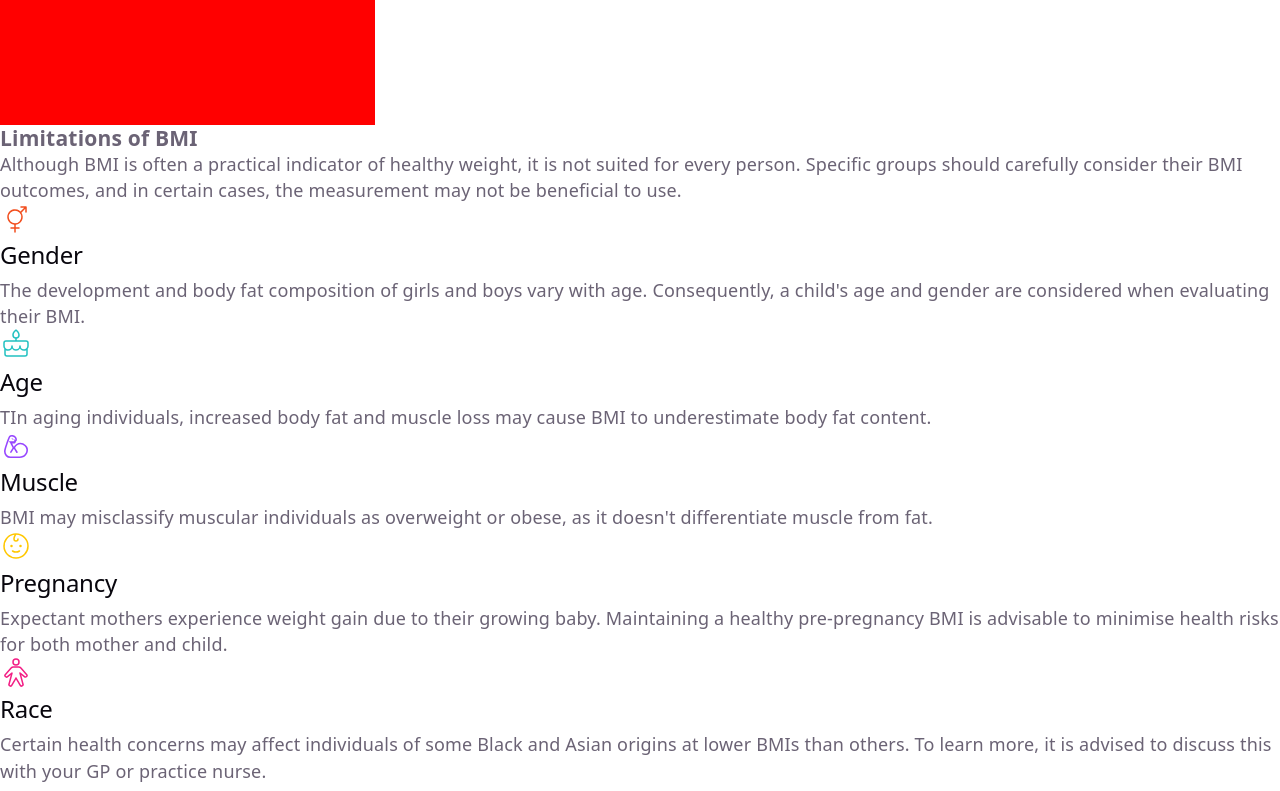
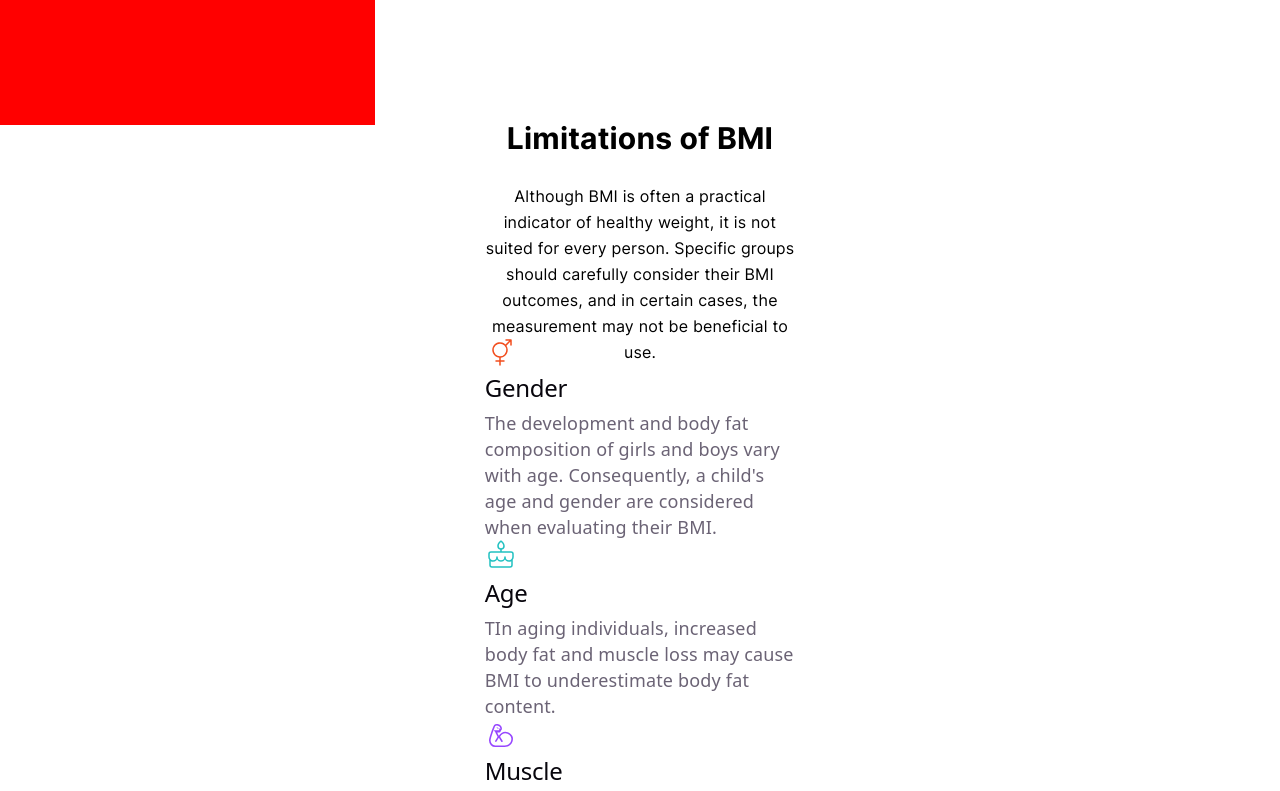
Before and after one commit to rafaelmirandaa/bmi-calculator, a website built with Vite: page bmi-calculator/index.html in a window 1280 px wide. Shown: the part 2880-3671 px from the top of the page. Built offline with nearby package versions, Linux system fonts and the light colour scheme.

Commit message:
avanzando 1%

```diff
--- a/bmi-calculator/index.html
+++ b/bmi-calculator/index.html
@@ -117,6 +117,7 @@
   </section>
   <section class="limitations">
     <div class="limitations_container">
+      <div class="limitations_title">
         <h3>Limitations of BMI</h3>
         <p>Although BMI is often a practical indicator of healthy weight, it is not suited for every person. Specific groups should carefully consider their BMI outcomes, and in certain cases, the measurement may not be beneficial to use.</p>
       </div>
@@ -128,8 +129,6 @@
             </div>
               <p>The development and body fat composition of girls and boys vary with age. Consequently, a child's age and gender are considered when evaluating their BMI.</p>
         </div>
-    </div>
-    <div class="limitations_description">
         <div class="descriptions">
             <div class="descriptions_title">
               <img src="/images/icon-age.svg" alt="">
@@ -137,8 +136,6 @@
             </div>
               <p>TIn aging individuals, increased body fat and muscle loss may cause BMI to underestimate body fat content.</p>
         </div>
-    </div>
-    <div class="limitations_description">
         <div class="descriptions">
             <div class="descriptions_title">
               <img src="/images/icon-muscle.svg" alt="">
@@ -146,8 +143,6 @@
             </div>
               <p>BMI may misclassify muscular individuals as overweight or obese, as it doesn't differentiate muscle from fat.</p>
         </div>
-    </div>
-    <div class="limitations_description">
         <div class="descriptions">
             <div class="descriptions_title">
               <img src="/images/icon-pregnancy.svg" alt="">
@@ -155,8 +150,6 @@
             </div>
               <p>Expectant mothers experience weight gain due to their growing baby. Maintaining a healthy pre-pregnancy BMI is advisable to minimise health risks for both mother and child.</p>
         </div>
-    </div>
-    <div class="limitations_description">
         <div class="descriptions">
             <div class="descriptions_title">
               <img src="/images/icon-race.svg" alt="">
@@ -165,6 +158,8 @@
               <p>Certain health concerns may affect individuals of some Black and Asian origins at lower BMIs than others. To learn more, it is advised to discuss this with your GP or practice nurse.</p>
         </div>
       </div>
+    </div>
+    </div>
   </section>
   <script type="module" src="/src/main.js"></script>
   </body>
--- /dev/null
+++ b/bmi-calculator/src/scss/header/_limitations.scss
@@ -0,0 +1,35 @@
+.limitations{
+    width: 327px;
+    height: 100%;
+    display: flex;
+    margin: 0 auto;
+    margin-bottom: 100px;
+
+    .limitations_container{
+        width: 95%;
+        display: flex;
+        margin: 0 auto;
+        flex-direction: column;
+
+        .limitations_title{
+            display: flex;
+            width: 100%;
+            height: 211px;
+            gap: 32px;
+            flex-direction: column;
+
+            h3{
+                font-family:"Inter", sans-serif;
+                font-size: 30px;
+                color: black;
+                text-align: center;
+            }
+            p{
+                font-family:"Inter", sans-serif;
+                font-size: 16px;
+                color: black;
+                text-align: center;
+            }
+        }
+    }
+}
--- a/bmi-calculator/src/style.scss
+++ b/bmi-calculator/src/style.scss
@@ -3,3 +3,4 @@
 @use "./scss/header/form.scss";
 @use "./scss/header/bmi_result.scss";
 @use "./scss/header/tip";
+@use "./scss/header/limitations";
```
Lines whose indentation alone changed are shown as unchanged.
